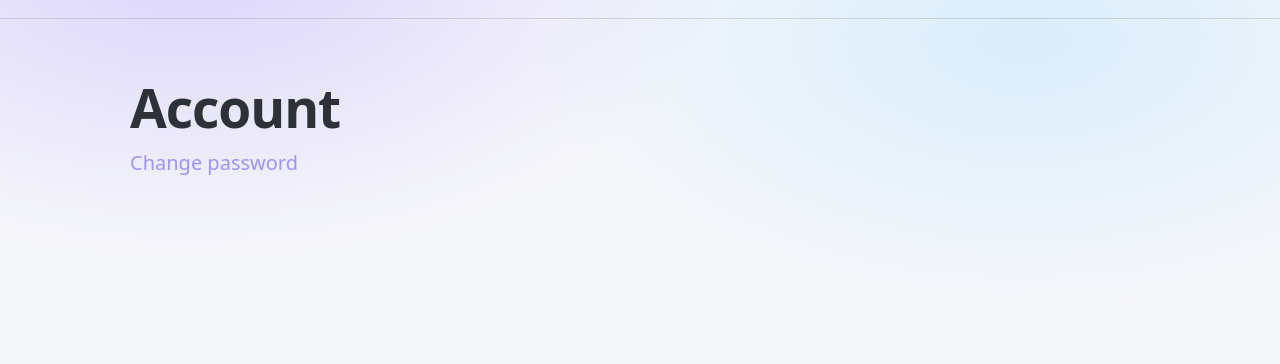
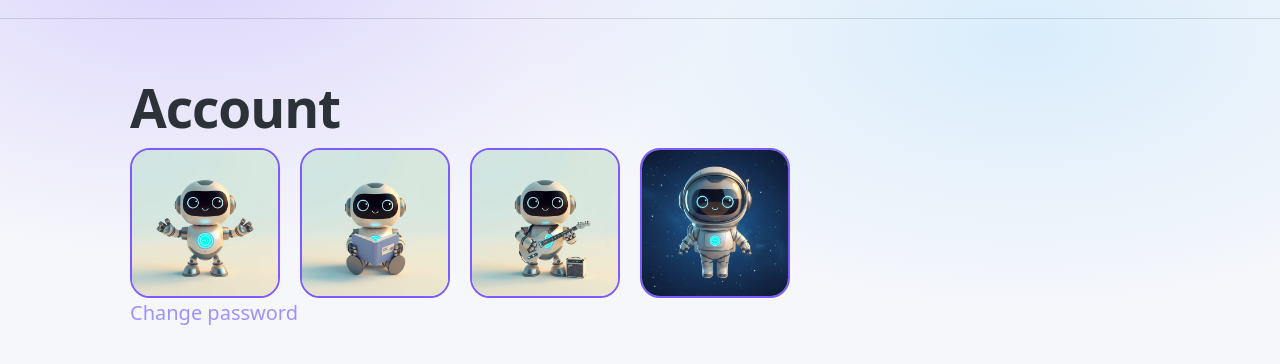
Before and after one commit to guitar6029/set-list, a Django app: page /account/ in a window 1280 px wide. Shown: the part 122-486 px from the top of the page. Run offline with Django 5.2, Linux system fonts and the light colour scheme; the visitor is signed in with stand-in values (Sample User, id 1); some libraries are stand-ins or nearby versions.

Commit message:
added avatar to profile settings

```diff
--- /dev/null
+++ b/static/css/profiles.css
@@ -0,0 +1,6 @@
+.avatar-img {
+  width: 150px;
+  height: 100%;
+  border-radius: 1rem;
+  border: 2px solid var(--primary);
+}
--- a/static/css/utils.css
+++ b/static/css/utils.css
@@ -50,6 +50,19 @@
   padding-bottom: 1rem;
 }
 
+.gap-1 {
+  gap: 0.25rem;
+}
+.gap-2 {
+  gap: 0.5rem;
+}
+.gap-3 {
+  gap: 0.75rem;
+}
+.gap-4 {
+  gap: 1rem;
+}
+
 /* layout helpers */
 .stack {
   display: grid;
@@ -73,7 +86,7 @@
   flex-direction: row;
 }
 
-flex-col {
+.flex-col {
   display: flex;
   flex-direction: column;
 }
--- a/templates/base.html
+++ b/templates/base.html
@@ -10,6 +10,7 @@
       href="https://cdn.jsdelivr.net/npm/@picocss/pico@2/css/pico.min.css"
     />
     <link rel="stylesheet" href="{% static 'css/theme.css' %}" />
+    <link rel="stylesheet" href="{% static 'css/profiles.css' %}" />
     <link rel="stylesheet" href="{% static 'css/utils.css' %}" />
   </head>
   <body>
--- a/templates/profiles/account.html
+++ b/templates/profiles/account.html
@@ -1,6 +1,11 @@
-{% extends "base.html" %} {% block content %}
+{% extends "base.html" %} {% block content %} {% load static %}
 <h1>Account</h1>
-
+<div class="flex-row gap-4">
+  <img class="avatar-img" src="{% static 'img/avatars/DEFAULT.jpg' %} " />
+  <img class="avatar-img" src="{% static 'img/avatars/BOOK_WORM.jpg' %} " />
+  <img class="avatar-img" src="{% static 'img/avatars/GUITARIST.jpg' %} " />
+  <img class="avatar-img" src="{% static 'img/avatars/ASTRONAUT.jpg' %} " />
+</div>
 <a href="{% url 'password_change'  %}">Change password</a>
 
 {% endblock %}
```
